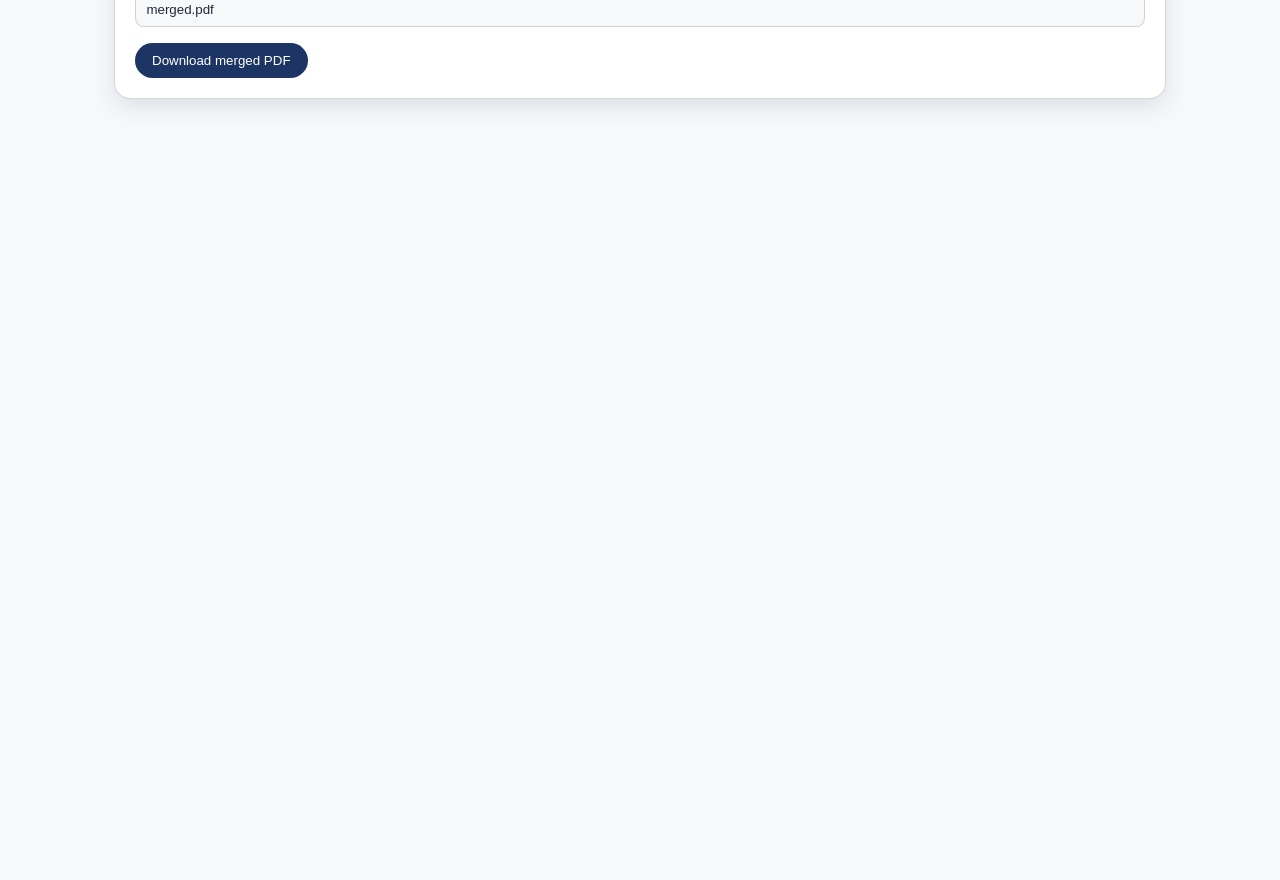
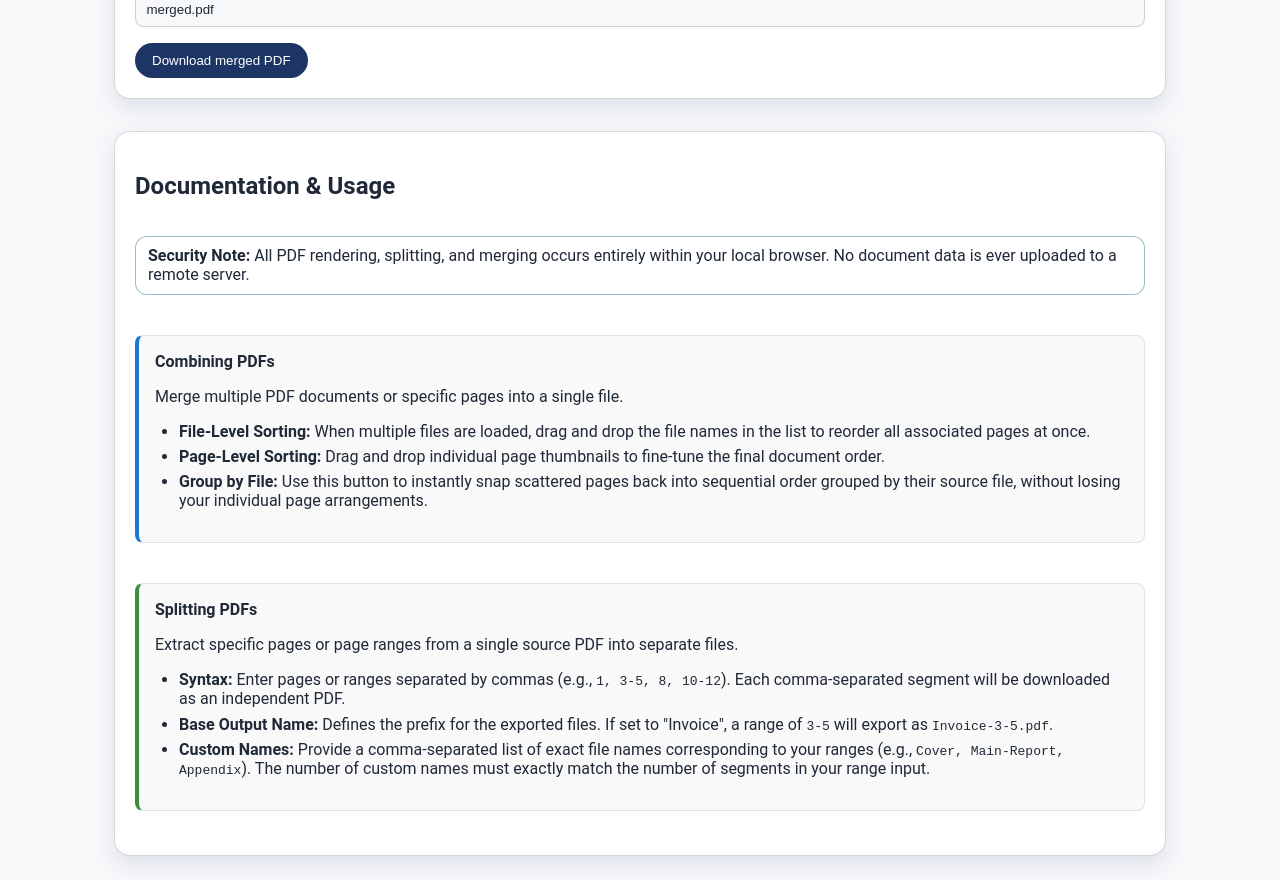
Before and after one commit to kdnye/PDFer, a Next.js app: page / in a window 1280 px wide. Shown: the part 800-1680 px from the top of the page. Before the commit the page ends 923 px from the top, so only its background shows below. Built offline with nearby package versions, Linux system fonts and the light colour scheme.

Commit message:
Add in-page documentation help section

```diff
--- a/app/page.tsx
+++ b/app/page.tsx
@@ -266,7 +266,7 @@ export default function Home() {
         <div className="fsi-container">
           <a className="fsi-brand fsi-display" href="#">PDFer</a>
           <div className="fsi-nav-actions">
-            <a className="fsi-help" href="#tool" aria-label="Jump to PDF tool">?</a>
+            <a className="fsi-help" href="#help" aria-label="Jump to Help Section">?</a>
             <div className="fsi-account-menu" data-account-menu>
               <button className="fsi-secondary-btn" type="button" data-account-menu-toggle aria-expanded="false" aria-haspopup="true">
                 Tool Menu
@@ -387,6 +387,34 @@ export default function Home() {
               {working ? "Working..." : mode === "split" ? "Download split PDFs" : "Download merged PDF"}
             </button>
             <span className={`status ${statusType}`}>{status}</span>
+          </div>
+        </section>
+
+        <section id="help" className="fsi-card pdf-card" style={{ marginTop: "2rem" }}>
+          <h2>Documentation &amp; Usage</h2>
+
+          <div className="fsi-flash fsi-flash-success" style={{ marginBottom: "1.5rem" }}>
+            <strong>Security Note:</strong> All PDF rendering, splitting, and merging occurs entirely within your local browser. No document data is ever uploaded to a remote server.
+          </div>
+
+          <div className="fsi-help-card fsi-help-card--origin">
+            <h4>Combining PDFs</h4>
+            <p>Merge multiple PDF documents or specific pages into a single file.</p>
+            <ul style={{ paddingLeft: "1.5rem", marginTop: "0.5rem", display: "grid", gap: "0.4rem" }}>
+              <li><strong>File-Level Sorting:</strong> When multiple files are loaded, drag and drop the file names in the list to reorder all associated pages at once.</li>
+              <li><strong>Page-Level Sorting:</strong> Drag and drop individual page thumbnails to fine-tune the final document order.</li>
+              <li><strong>Group by File:</strong> Use this button to instantly snap scattered pages back into sequential order grouped by their source file, without losing your individual page arrangements.</li>
+            </ul>
+          </div>
+
+          <div className="fsi-help-card fsi-help-card--delivery">
+            <h4>Splitting PDFs</h4>
+            <p>Extract specific pages or page ranges from a single source PDF into separate files.</p>
+            <ul style={{ paddingLeft: "1.5rem", marginTop: "0.5rem", display: "grid", gap: "0.4rem" }}>
+              <li><strong>Syntax:</strong> Enter pages or ranges separated by commas (e.g., <code>1, 3-5, 8, 10-12</code>). Each comma-separated segment will be downloaded as an independent PDF.</li>
+              <li><strong>Base Output Name:</strong> Defines the prefix for the exported files. If set to "Invoice", a range of <code>3-5</code> will export as <code>Invoice-3-5.pdf</code>.</li>
+              <li><strong>Custom Names:</strong> Provide a comma-separated list of exact file names corresponding to your ranges (e.g., <code>Cover, Main-Report, Appendix</code>). The number of custom names must exactly match the number of segments in your range input.</li>
+            </ul>
           </div>
         </section>
       </main>
```
